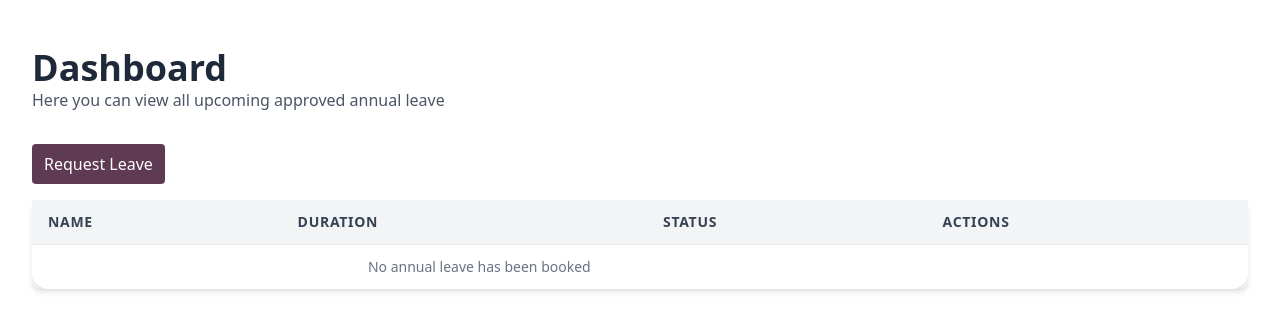
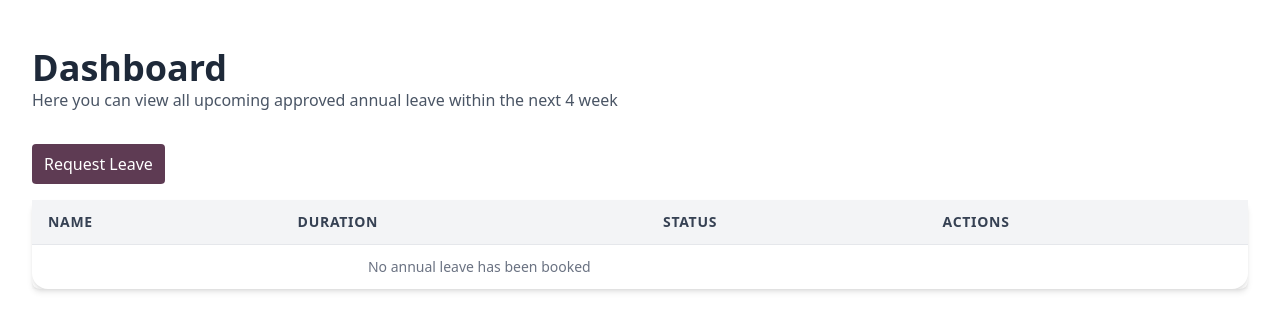
Before and after one commit to lsblackburn/Annual-Leave-Booker, a Flask app: page / in a window 1280 px wide. Shown: the part 72-403 px from the top of the page. Run offline with Flask 3, Linux system fonts and the light colour scheme; the visitor is signed in with stand-in values (Sample User, id 1); tables that the repository leaves empty hold one stand-in row (values such as "Sample post"); some libraries are stand-ins or nearby versions.

Commit message:
Updated dashboard to display upcomong annual leave within the next 4 weeks

```diff
--- a/routes/dashboard_routes.py
+++ b/routes/dashboard_routes.py
@@ -1,4 +1,5 @@
 from flask import Blueprint, render_template, g
+from datetime import datetime, timedelta
 from models import AnnualLeave
 from decorators import login_required
 
@@ -8,8 +9,13 @@
 @dashboard.route('/')
 @login_required
 def dashboard_view():
+
+    # Get current datetime and datetime 4 weeks ahead
+    now = datetime.now()
+    four_weeks_later = now + timedelta(weeks=4)
+
     # Fetch all approved leave records, ordered by updated_at descending
-    leaves = AnnualLeave.query.where(AnnualLeave.status == 'Approved').order_by(AnnualLeave.updated_at.desc()).all()
+    leaves = AnnualLeave.query.filter(AnnualLeave.status == 'Approved', AnnualLeave.start_date >= now, AnnualLeave.start_date <= four_weeks_later).order_by(AnnualLeave.start_date.asc()).all()
 
     # Render the dashboard template with user role and leave data
     return render_template(
@@ -22,7 +28,6 @@
 @dashboard.route('/your-leaves')
 @login_required
 def your_leave_view():
-
     # Fetch all leave records for the current user, ordered by updated_at descending. If rejected do not display on the dashboard
     leaves = AnnualLeave.query.filter_by(user_id=g.user.id).order_by(AnnualLeave.updated_at.desc()).all()
 
--- a/templates/pages/dashboard.html
+++ b/templates/pages/dashboard.html
@@ -8,7 +8,7 @@
 
 <div class="block mb-8">
     <h1 class="text-4xl font-bold text-gray-800">Dashboard</h1>
-    <p class="text-gray-600">Here you can view all upcoming approved annual leave</p>
+    <p class="text-gray-600">Here you can view all upcoming approved annual leave within the next 4 week</p>
 </div>
 
 <a id="createLeave" href="{{ url_for('leave.create_leave') }}" class="purple_btn block hover:underline">Request
```
